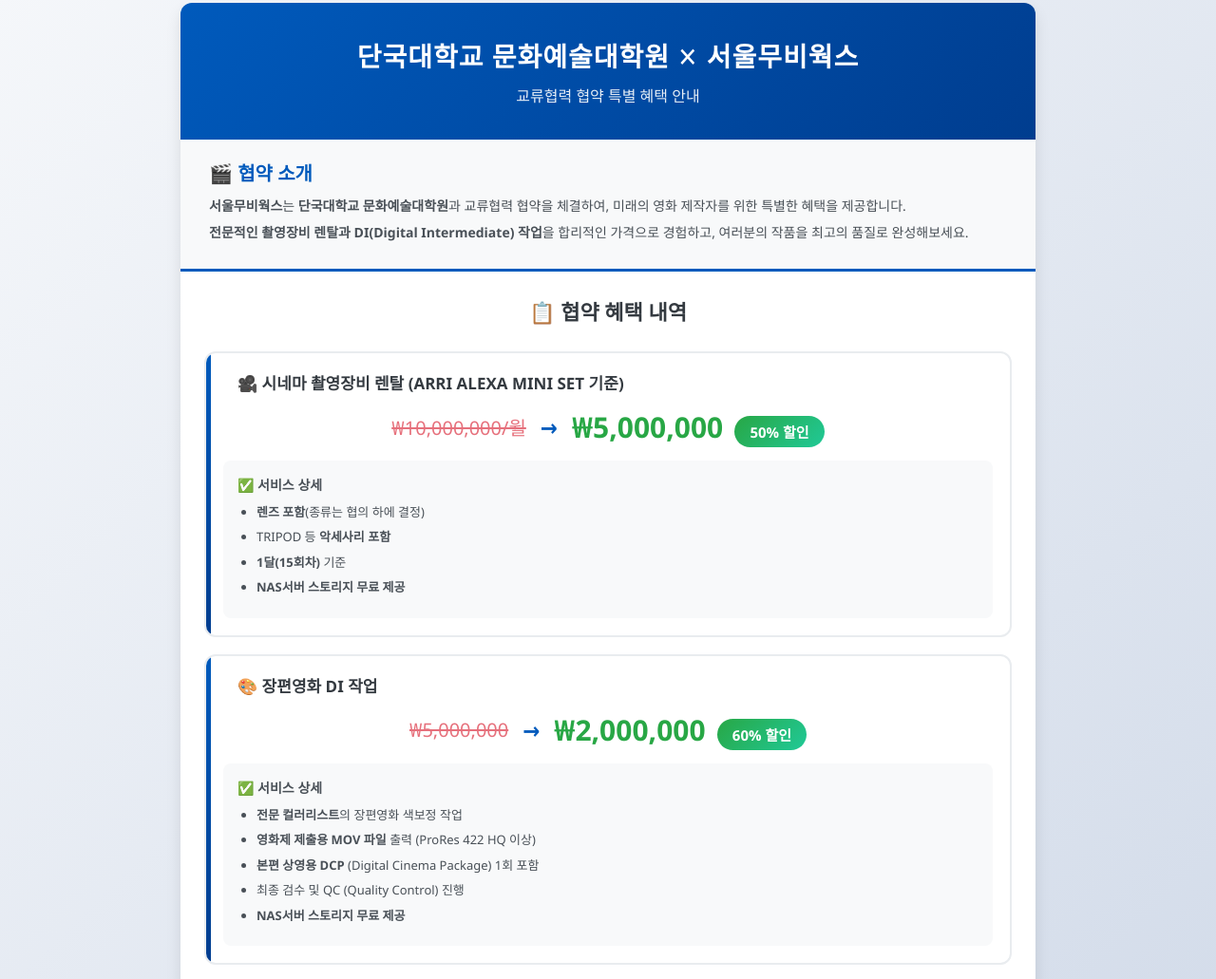
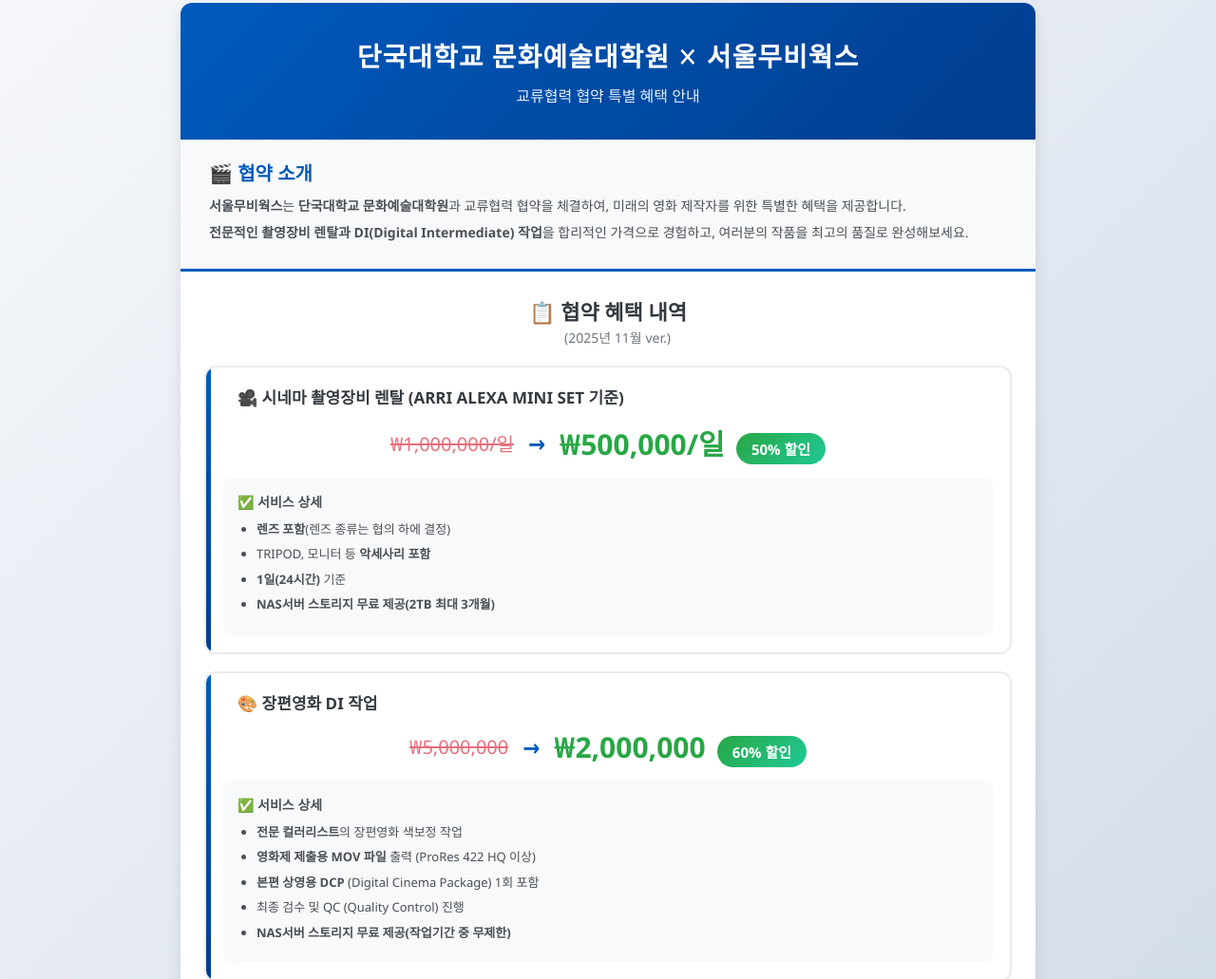
Before and after one commit to feeldizstudiodi/feeldizstudiodi-DKU-SMW-Partnership, a plain HTML site: page index.html in a window 1280 px wide. Shown: the part 17-1048 px from the top of the page at 95% size. Drawn offline with Linux system fonts and the light colour scheme.

Commit message:
Add files via upload

```diff
--- a/index.html
+++ b/index.html
@@ -70,7 +70,7 @@
             font-size: 22px;
             font-weight: 600;
             color: #343a40;
-            margin: 0 0 15px 0;
+            margin: 0 0 0 0;
             text-align: center;
             position: relative;
             padding-bottom: 12px;
@@ -276,6 +276,7 @@
 
         <div class="benefits-section">
             <div class="section-title">📋 협약 혜택 내역</div>
+            <p style="text-align: center; color: #6c757d; font-size: 14px; margin: -10px 0 20px 0; padding-left: 20px;">(2025년 11월 ver.)</p>
 
 
             <!-- 시네마 촬영장비 렌탈 -->
@@ -283,10 +284,10 @@
                 <div class="benefit-title">🎥 시네마 촬영장비 렌탈 (ARRI ALEXA MINI SET 기준)</div>
 
                 <div class="price-comparison">
-                    <span class="original-price">₩10,000,000/월</span>
+                    <span class="original-price">₩1,000,000/일</span>
                     <span class="arrow">→</span>
                     <div style="text-align: center;">
-                        <span class="discount-price">₩5,000,000</span>
+                        <span class="discount-price">₩500,000/일</span>
                         <span class="discount-badge">50% 할인</span>
                     </div>
                 </div>
@@ -294,10 +295,10 @@
                 <div class="included-items">
                     <h4>✅ 서비스 상세</h4>
                     <ul>
-                        <li><strong>렌즈 포함</strong>(종류는 협의 하에 결정)</li>
-                        <li>TRIPOD 등 <strong>악세사리 포함</strong></li>
-                        <li><strong>1달(15회차)</strong> 기준</li>
-                        <li><strong>NAS서버 스토리지 무료 제공</strong></li>
+                        <li><strong>렌즈 포함</strong>(렌즈 종류는 협의 하에 결정)</li>
+                        <li>TRIPOD, 모니터 등 <strong>악세사리 포함</strong></li>
+                        <li><strong>1일(24시간)</strong> 기준</li>
+                        <li><strong>NAS서버 스토리지 무료 제공(2TB 최대 3개월)</strong></li>
                     </ul>
                 </div>
             </div>
@@ -322,7 +323,7 @@
                         <li><strong>영화제 제출용 MOV 파일</strong> 출력 (ProRes 422 HQ 이상)</li>
                         <li><strong>본편 상영용 DCP</strong> (Digital Cinema Package) 1회 포함</li>
                         <li>최종 검수 및 QC (Quality Control) 진행</li>
-                        <li><strong>NAS서버 스토리지 무료 제공</strong></li>
+                        <li><strong>NAS서버 스토리지 무료 제공(작업기간 중 무제한)</strong></li>
                     </ul>
                 </div>
             </div>
@@ -348,7 +349,7 @@
                         <li>극장 상영용 <strong>DCP 패키징</strong></li>
                         <li>DLP 프로젝터 <strong>스크린 시사 1회</strong> 제공</li>
                         <li>상영 테스트 및 QC 진행</li>
-                        <li><strong>NAS서버 스토리지 무료 제공</strong></li>
+                        <li><strong>NAS서버 스토리지 무료 제공(2TB 최대 3개월)</strong></li>
                     </ul>
                 </div>
             </div>
@@ -374,7 +375,7 @@
                         <li>ARC-8050T3U 12-Bay, <strong> 160TB</strong></li>
                         <li><strong>Thunderbolt™ 3</strong> 지원 고속 스토리지 </li>
                         <li>1달이하 단기 이용 시 협의</li>
-                        <li><strong>NAS서버 스토리지 무료 제공</strong></li>
+                        <li><strong>NAS서버 스토리지 무료 제공(2TB 최대 3개월)</strong></li>
                     </ul>
                 </div>
             </div>
@@ -386,6 +387,7 @@
                 <li><strong>촬영장비 렌탈</strong> - 기본 세트 구성품 외의 제품으로 변경 시 가격이 변동될 수 있습니다.</li>
                 <li><strong>색보정 작업</strong> - 효율적인 작업을 위해 편집 XML 규격 등 작업자가 안내드리는 워크플로우를 준수해 주세요.</li>
                 <li><strong>DCP 마스터링</strong> - DCP 파일 전달용 외장하드는 서비스에 포함되어 있지 않습니다. 사용 중인 외장하드를 제공해 주시거나 구매해 주시기 바랍니다.</li>
+                <li><strong>NAS서버 스토리지</strong> - FTP 서버 클라이언트(FileZilla 등)로 접속 가능한 서버 정보를 제공해 드리며 기간 중 자유롭게 업로드 및 다운로드가 가능합니다.
                 <li><strong>모든 금액은 부가세 별도입니다.</strong>
             </ul>
         </div>
@@ -406,4 +408,8 @@
         <div class="footer">
             <p><strong style="font-size: 16px;">서울무비웍스 | Seoul Movie Works</strong></p>
             <p>서울특별시 강남구 학동로3길 32, 1층(논현동, 명성빌딩)</p>
-            <p>전화: 02-516-8031 | 이메일: seoulmw@naver.com
+            <p>전화: 02-516-8031 | 이메일: seoulmw@naver.com</p>
+        </div>
+    </div>
+</body>
+</html>
```
